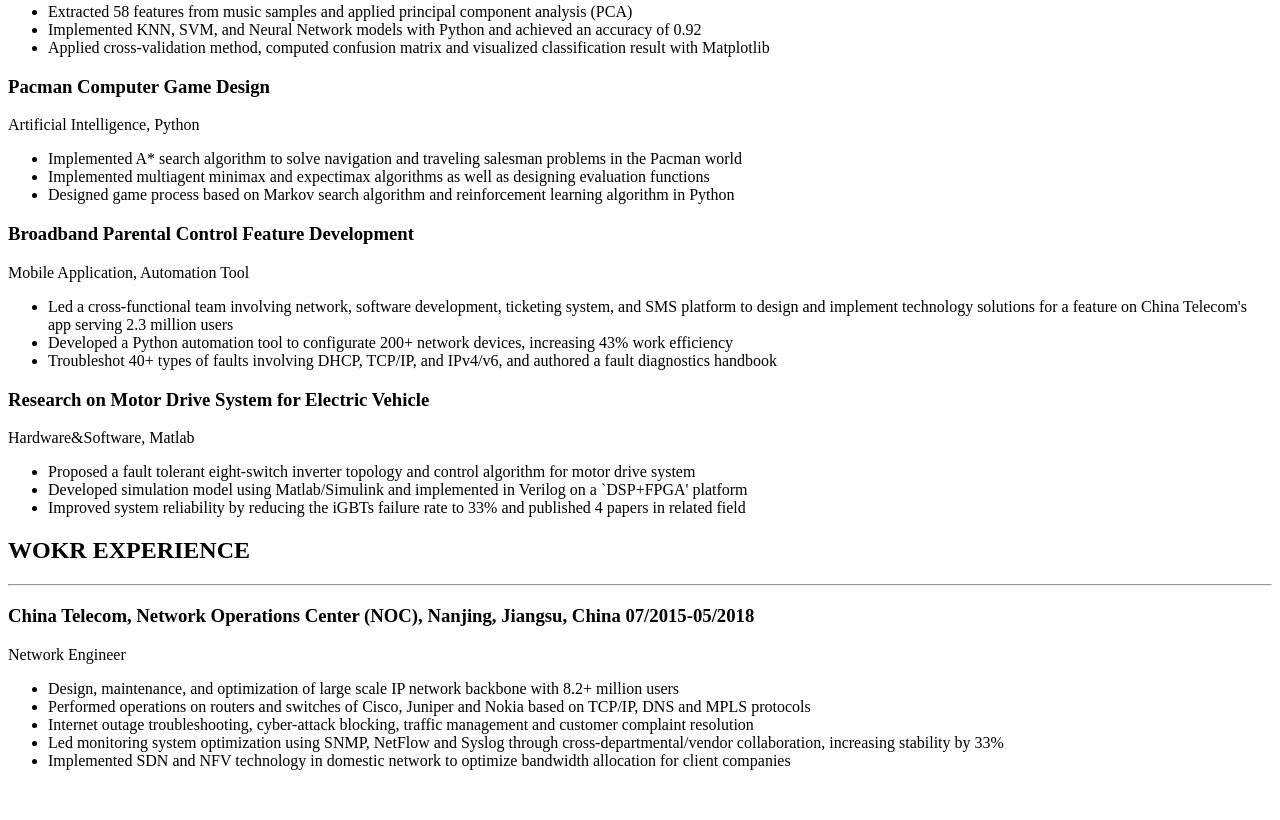
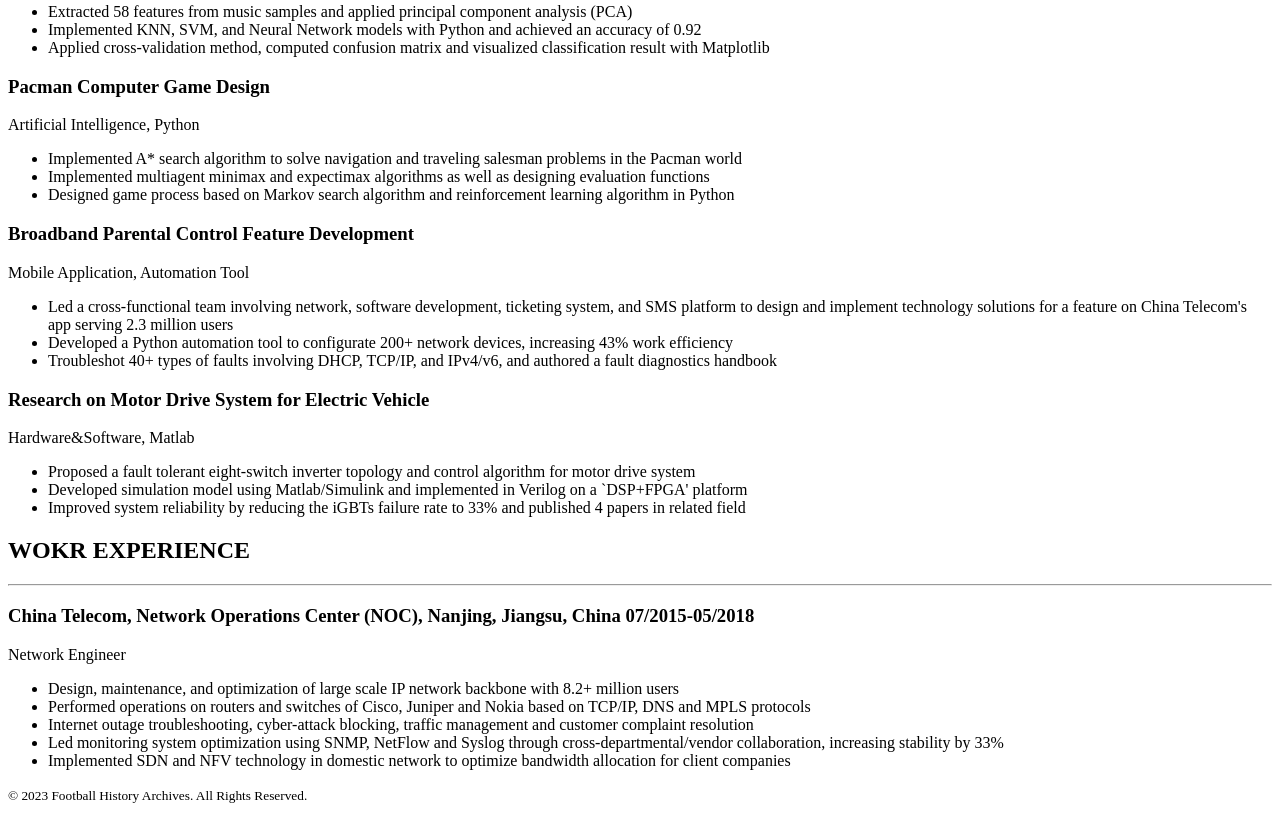
Before and after one commit to Jenny-Zhen-Wang/Portfolio, a plain HTML site: page index.html in a window 1280 px wide. Shown: the part 1149-1969 px from the top of the page. Before the commit the page ends 1935 px from the top, so only its background shows below. Drawn offline with Linux system fonts and the light colour scheme.

Commit message:
add footer

```diff
--- a/index.html
+++ b/index.html
@@ -104,6 +104,7 @@
     </li>
   </ul>
   </p>
+  <footer><p><small>© 2023 Football History Archives. All Rights Reserved.</small> </p></footer>
 </body>
 
 </html>
```
